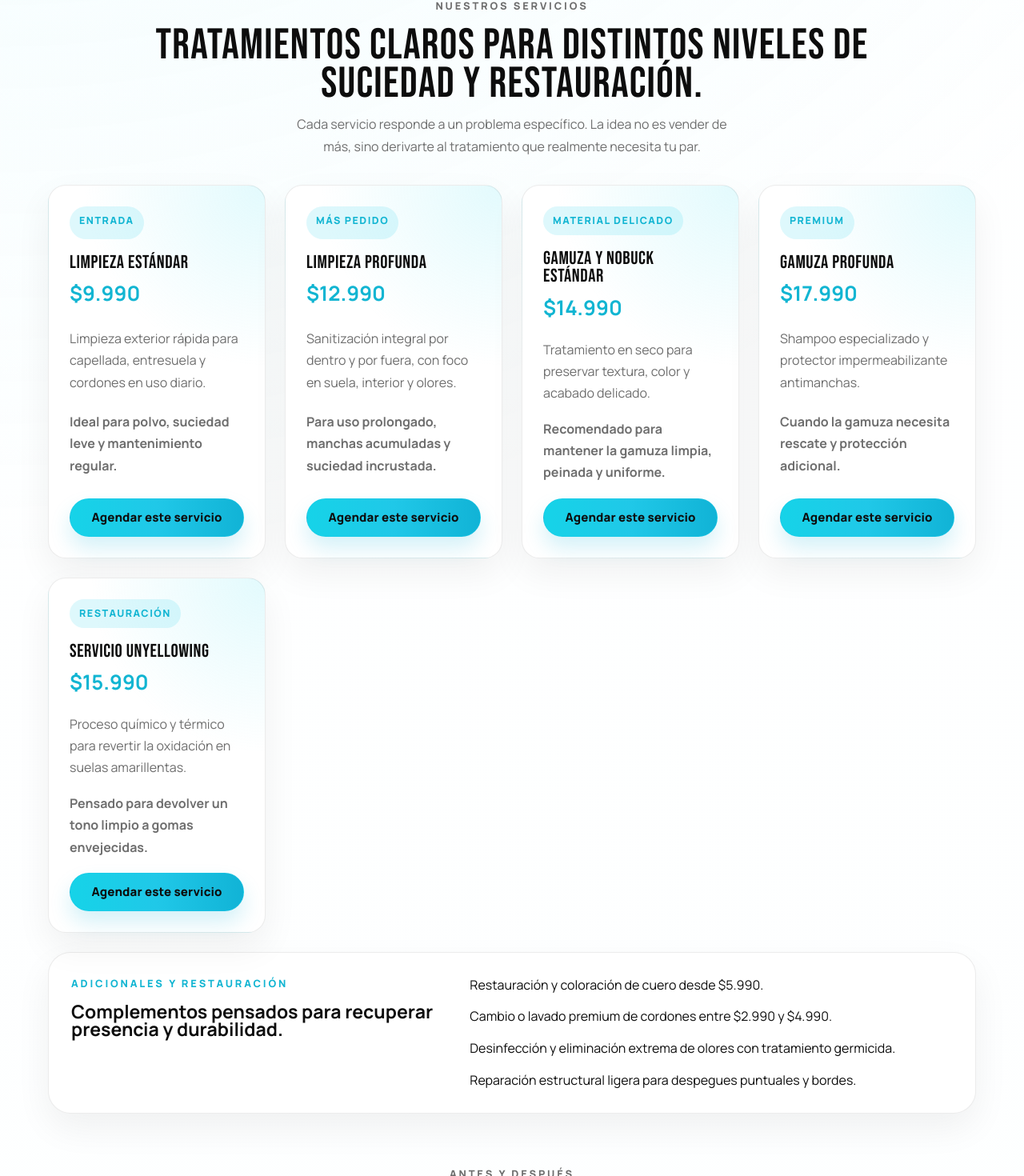
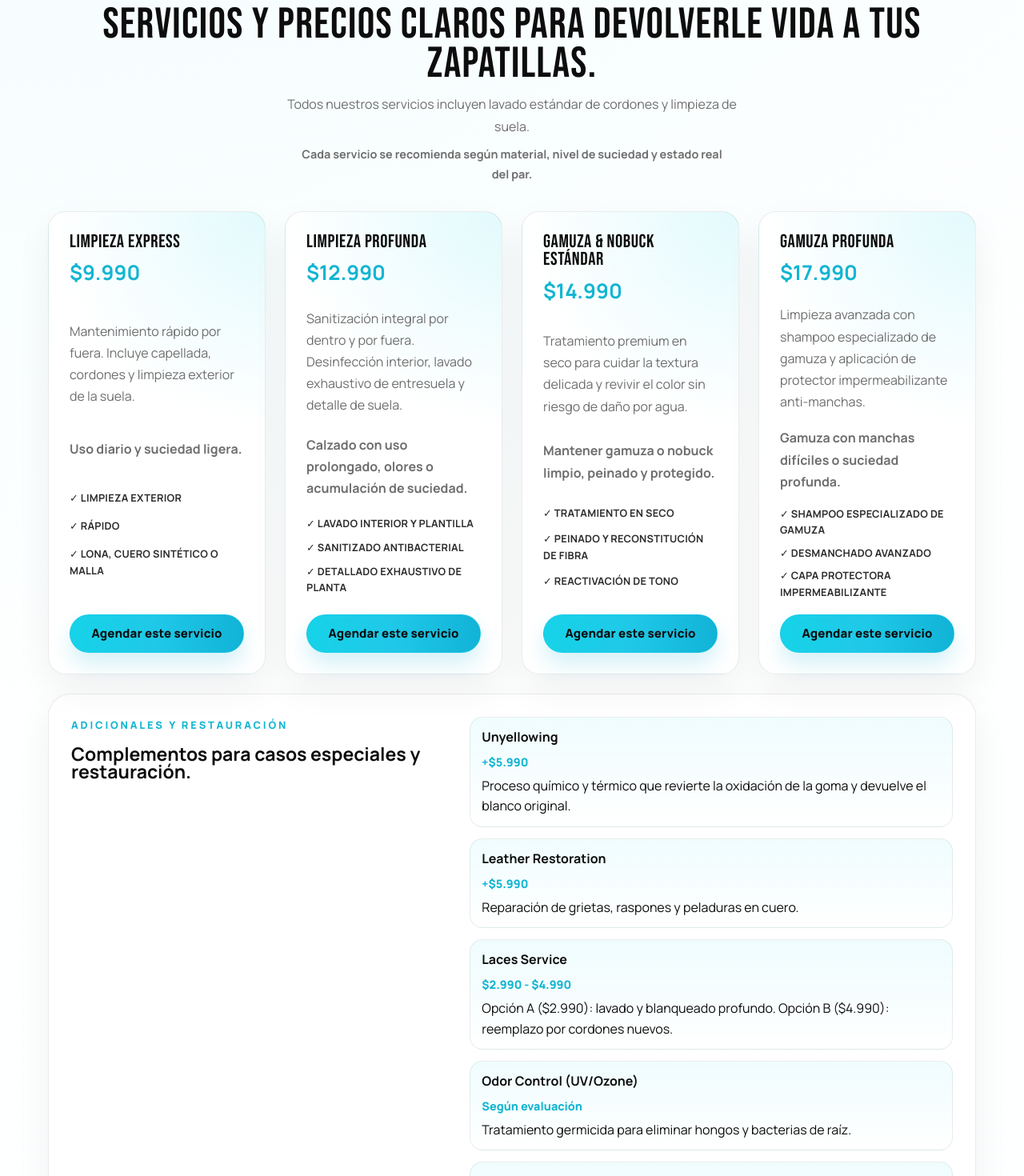
Before and after one commit to fpobletemu/sneakersspa, a React (Vite) app: page / in a window 1280 px wide. Shown: the part 1171-2641 px from the top of the page at 80% size. Built offline with nearby package versions, Linux system fonts and the light colour scheme; no server answers.

Commit message:
Refactor landing content, pricing, logistics and FAQ

```diff
--- a/src/App.css
+++ b/src/App.css
@@ -1,3 +1,7 @@
+html {
+  scroll-behavior: smooth;
+}
+
 .page-shell {
   position: relative;
   overflow-x: clip;
@@ -636,6 +640,28 @@
   font-weight: 700;
 }
 
+.service-includes {
+  display: grid;
+  gap: 8px;
+  margin: -2px 0 0;
+  padding: 0;
+  list-style: none;
+}
+
+.service-includes li {
+  color: var(--color-dark-gray);
+  font-size: 0.8rem;
+  font-weight: 700;
+  letter-spacing: 0.02em;
+}
+
+.service-global-note {
+  margin-top: 8px;
+  color: var(--color-dark-gray);
+  font-size: 0.9rem;
+  font-weight: 700;
+}
+
 .service-link {
   justify-content: center;
   justify-self: stretch;
@@ -679,6 +705,29 @@
   margin: 0;
   padding: 0;
   list-style: none;
+}
+
+.addon-item {
+  display: grid;
+  gap: 6px;
+  padding: 12px 14px;
+  border-radius: 16px;
+  border: 1px solid rgba(13, 13, 13, 0.08);
+  background: linear-gradient(180deg, rgba(126, 234, 246, 0.12), rgba(255, 255, 255, 1));
+}
+
+.addon-item strong {
+  color: var(--color-black);
+}
+
+.addon-item span {
+  color: var(--color-primary-dark);
+  font-weight: 800;
+  font-size: 0.9rem;
+}
+
+.addon-item p {
+  margin: 0;
 }
 
 .showcase-layout {
@@ -777,6 +826,22 @@
   padding-top: 84px;
 }
 
+.coverage-card.full-width {
+  grid-column: 1 / -1;
+}
+
+.coverage-list {
+  display: grid;
+  gap: 10px;
+  margin: 0;
+  padding: 0;
+  list-style: none;
+}
+
+.coverage-list li {
+  color: var(--color-gray);
+}
+
 .insight-panel,
 .conditions-panel,
 .coverage-card {
@@ -834,6 +899,20 @@
 
 .conditions-panel p {
   margin: 0;
+}
+
+.transparency-banner {
+  margin-top: 28px;
+}
+
+.transparency-banner p {
+  margin: 0;
+  padding: 22px 24px;
+  border-radius: 22px;
+  border: 1px solid rgba(13, 13, 13, 0.08);
+  background: linear-gradient(180deg, rgba(126, 234, 246, 0.16), rgba(255, 255, 255, 1));
+  color: var(--color-dark-gray);
+  line-height: 1.72;
 }
 
 .coverage-card.accent {
@@ -984,21 +1063,17 @@
   display: none;
   align-items: center;
   justify-content: center;
-  width: 52px;
-  height: 52px;
+  min-height: 44px;
+  padding: 0 14px;
   border-radius: 999px;
   background: #25d366;
   color: #ffffff;
   border: 1px solid rgba(255, 255, 255, 0.72);
   text-decoration: none;
+  font-size: 0.82rem;
+  font-weight: 800;
+  white-space: nowrap;
   box-shadow: 0 12px 26px rgba(37, 211, 102, 0.4);
-}
-
-.sticky-mobile-cta svg {
-  display: block;
-  width: 28px;
-  height: 28px;
-  fill: currentColor;
 }
 
 .sticky-mobile-cta:hover {
@@ -1290,12 +1365,8 @@
 
 @media (max-width: 430px) {
   .sticky-mobile-cta {
-    width: 48px;
-    height: 48px;
-  }
-
-  .sticky-mobile-cta svg {
-    width: 26px;
-    height: 26px;
+    min-height: 40px;
+    padding: 0 12px;
+    font-size: 0.76rem;
   }
 }
--- a/src/App.tsx
+++ b/src/App.tsx
@@ -8,57 +8,71 @@ import { initAnalytics, trackEvent, trackPageView } from './lib/analytics'
 
 const services = [
   {
-    id: 'limpieza-estandar',
-    name: 'Limpieza estándar',
+    id: 'limpieza-express',
+    name: 'Limpieza Express',
     price: '$9.990',
     description:
-      'Limpieza exterior rápida para capellada, entresuela y cordones en uso diario.',
-    bestFor: 'Ideal para polvo, suciedad leve y mantenimiento regular.',
-    badge: 'Entrada',
+      'Mantenimiento rápido por fuera. Incluye capellada, cordones y limpieza exterior de la suela.',
+    bestFor: 'Uso diario y suciedad ligera.',
+    badges: ['LIMPIEZA EXTERIOR', 'RÁPIDO', 'LONA, CUERO SINTÉTICO O MALLA'],
   },
   {
     id: 'limpieza-profunda',
-    name: 'Limpieza profunda',
+    name: 'Limpieza Profunda',
     price: '$12.990',
     description:
-      'Sanitización integral por dentro y por fuera, con foco en suela, interior y olores.',
-    bestFor: 'Para uso prolongado, manchas acumuladas y suciedad incrustada.',
-    badge: 'Más pedido',
+      'Sanitización integral por dentro y por fuera. Desinfección interior, lavado exhaustivo de entresuela y detalle de suela.',
+    bestFor: 'Calzado con uso prolongado, olores o acumulación de suciedad.',
+    badges: ['LAVADO INTERIOR Y PLANTILLA', 'SANITIZADO ANTIBACTERIAL', 'DETALLADO EXHAUSTIVO DE PLANTA'],
   },
   {
     id: 'gamuza-nobuck-estandar',
-    name: 'Gamuza y nobuck estándar',
+    name: 'Gamuza & Nobuck Estándar',
     price: '$14.990',
     description:
-      'Tratamiento en seco para preservar textura, color y acabado delicado.',
-    bestFor: 'Recomendado para mantener la gamuza limpia, peinada y uniforme.',
-    badge: 'Material delicado',
+      'Tratamiento premium en seco para cuidar la textura delicada y revivir el color sin riesgo de daño por agua.',
+    bestFor: 'Mantener gamuza o nobuck limpio, peinado y protegido.',
+    badges: ['TRATAMIENTO EN SECO', 'PEINADO Y RECONSTITUCIÓN DE FIBRA', 'REACTIVACIÓN DE TONO'],
   },
   {
     id: 'gamuza-profunda',
-    name: 'Gamuza profunda',
+    name: 'Gamuza Profunda',
     price: '$17.990',
     description:
-      'Shampoo especializado y protector impermeabilizante antimanchas.',
-    bestFor: 'Cuando la gamuza necesita rescate y protección adicional.',
-    badge: 'Premium',
-  },
-  {
-    id: 'unyellowing',
-    name: 'Servicio unyellowing',
-    price: '$15.990',
-    description:
-      'Proceso químico y térmico para revertir la oxidación en suelas amarillentas.',
-    bestFor: 'Pensado para devolver un tono limpio a gomas envejecidas.',
-    badge: 'Restauración',
+      'Limpieza avanzada con shampoo especializado de gamuza y aplicación de protector impermeabilizante anti-manchas.',
+    bestFor: 'Gamuza con manchas difíciles o suciedad profunda.',
+    badges: ['SHAMPOO ESPECIALIZADO DE GAMUZA', 'DESMANCHADO AVANZADO', 'CAPA PROTECTORA IMPERMEABILIZANTE'],
   },
 ] as const
 
 const addOns = [
-  'Restauración y coloración de cuero desde $5.990.',
-  'Cambio o lavado premium de cordones entre $2.990 y $4.990.',
-  'Desinfección y eliminación extrema de olores con tratamiento germicida.',
-  'Reparación estructural ligera para despegues puntuales y bordes.',
+  {
+    title: 'Unyellowing',
+    price: '+$5.990',
+    description:
+      'Proceso químico y térmico que revierte la oxidación de la goma y devuelve el blanco original.',
+  },
+  {
+    title: 'Leather Restoration',
+    price: '+$5.990',
+    description: 'Reparación de grietas, raspones y peladuras en cuero.',
+  },
+  {
+    title: 'Laces Service',
+    price: '$2.990 - $4.990',
+    description:
+      'Opción A ($2.990): lavado y blanqueado profundo. Opción B ($4.990): reemplazo por cordones nuevos.',
+  },
+  {
+    title: 'Odor Control (UV/Ozone)',
+    price: 'Según evaluación',
+    description: 'Tratamiento germicida para eliminar hongos y bacterias de raíz.',
+  },
+  {
+    title: 'Light Structural Repair',
+    price: 'Cotización según caso',
+    description: 'Pegado de suelas o despegues puntuales.',
+  },
 ] as const
 
 const processSteps = [
@@ -107,25 +121,36 @@ const faqs = [
   {
     id: 'faq-entrega',
     question: '¿Cuánto tiempo se demoran en entregar mis zapatillas?',
-    answer:
-      'El tiempo estimado es de 3 a 5 días hábiles, dependiendo del tratamiento y del nivel de suciedad o daño.',
-  },
-  {
-    id: 'faq-pagos',
-    question: '¿Qué métodos de pago aceptan?',
-    answer: 'Aceptamos transferencias bancarias directas y también pago en efectivo.',
+    answer: 'Entre 3 y 5 días hábiles. Incluye secado seguro y control de calidad antes de la entrega.',
   },
   {
     id: 'faq-retiro',
     question: '¿Cómo funciona el retiro y la entrega?',
     answer:
-      'Coordinamos puntos de encuentro desde Hospital Sotero del Río hasta Mirador por $2.000, y retiro gratuito en La Florida o Puente Alto, previa coordinación.',
+      'Coordinamos retiro local de forma directa. Para regiones, enviamos por Starken o Chilexpress en empaque e-commerce sellado.',
+  },
+  {
+    id: 'faq-servicios',
+    question: '¿Cuál es la diferencia entre limpieza express y profunda?',
+    answer:
+      'Express ($9.990) considera limpieza exterior. Profunda ($12.990) incluye interior, plantilla, sanitizado antibacterial y detallado de suela.',
+  },
+  {
+    id: 'faq-garantia',
+    question: '¿Tienen garantía?',
+    answer:
+      'Sí. Tienes 24 horas posteriores a la entrega para reportar cualquier detalle y lo corregimos sin costo.',
+  },
+  {
+    id: 'faq-pagos',
+    question: '¿Qué métodos de pago aceptan?',
+    answer: 'Transferencia bancaria directa.',
   },
   {
     id: 'faq-materiales',
-    question: '¿Trabajan cuero, gamuza y nobuck?',
+    question: '¿Reciben todas las marcas y materiales?',
     answer:
-      'Sí. Cada material requiere un tratamiento distinto, por eso evaluamos el par antes de definir el proceso adecuado.',
+      'Sí. Trabajamos cuero, lona, malla, sintéticos, gamuza y nobuck con protocolos según material.',
   },
 ] as const
 
@@ -193,6 +218,19 @@ const careGuide = [
   },
 ] as const
 
+const logistics = {
+  freePickup: [
+    'La Florida: lunes a domingo (coordinación previa), cerca de Metro Mirador.',
+    'Puente Alto: lunes a domingo (coordinación previa), cerca de Metro Sótero del Río.',
+  ],
+  metroFee: '$2.000 tarifa plana',
+  metroSegment: 'Plaza de Puente Alto a Mirador',
+  line4:
+    'Plaza de Puente Alto, Hospital Sótero del Río, Elisa Correa, Los Quillayes, San José de la Estrella, Trinidad, Rojas Magallanes y Vicente Valdés.',
+  line5: 'Bellavista de La Florida y Mirador.',
+  regionalShipping: 'Despachos a regiones vía Starken (pago en destino).',
+} as const
+
 const servicePromise = {
   title: 'Nuestra Promesa de Cuidado y Transparencia',
   details:
@@ -200,6 +238,9 @@ const servicePromise = {
   guarantee:
     'Tu tranquilidad es lo primero: siempre evaluamos el estado de tu calzado antes de comenzar y te avisaremos si existe algún riesgo. Además, cuentas con un plazo de 24 horas desde la entrega para reportar cualquier disconformidad con el servicio. Nos aseguraremos de que quedes 100% satisfecho con tus pares.',
 } as const
+
+const transparencyDisclaimer =
+  'Tratamos cada par con la máxima dedicación y un enfoque 100% personalizado. En calzados con uso intensivo o suciedad acumulada, nuestro servicio logrará una renovación profunda en higiene y estética. Al retirar las capas de suciedad, el material recupera su estado real y quedan a la vista los detalles propios del tiempo en superficies como cuero, gamuza, lona o goma. Para tu total tranquilidad, realizamos una evaluación inicial de tus pares antes de comenzar para confirmarte el resultado esperado.'
 
 const contactLinks = [
   {
@@ -280,7 +321,7 @@ const SocialIcon = ({ name }: { name: SocialIconName }) => {
 
   return (
     <svg viewBox="0 0 24 24" fill="none" aria-hidden="true">
-      <path d="M14.1 4.1V13.2C14.1 14.92 12.72 16.3 11 16.3C9.28 16.3 7.9 14.92 7.9 13.2C7.9 11.48 9.28 10.1 11 10.1C11.26 10.1 11.52 10.13 11.76 10.2V7.9C11.51 7.86 11.26 7.84 11 7.84C8.03 7.84 5.6 10.26 5.6 13.24C5.6 16.22 8.03 18.64 11 18.64C13.98 18.64 16.4 16.22 16.4 13.24V8.66C17.44 9.39 18.68 9.81 20 9.83V7.55C18.58 7.43 17.29 6.64 16.59 5.48C16.33 5.06 16.16 4.59 16.1 4.1H14.1Z" />
+      <path d="M15.2 3.6C15.3 4.5 15.75 5.34 16.45 5.95C17.15 6.57 18.05 6.9 18.98 6.87V9.1C17.87 9.11 16.8 8.8 15.87 8.22V13.17C15.87 15.68 13.83 17.72 11.32 17.72C8.81 17.72 6.77 15.68 6.77 13.17C6.77 10.66 8.81 8.62 11.32 8.62C11.52 8.62 11.72 8.63 11.92 8.67V10.93C11.73 10.86 11.52 10.83 11.32 10.83C10.03 10.83 8.98 11.88 8.98 13.17C8.98 14.46 10.03 15.51 11.32 15.51C12.62 15.51 13.66 14.46 13.66 13.17V3.6H15.2Z" />
     </svg>
   )
 }
@@ -431,26 +472,23 @@ function App() {
         <section className="hero-section section-frame">
           <div className="hero-copy">
             <p className="eyebrow">Limpieza, restauración y cuidado profesional</p>
-            <h1>
-              El cuidado que <span className="hero-highlight">tus sneakers</span> merecen.
-            </h1>
+            <h1>Devuélvele la vida a tus zapatillas favoritas.</h1>
             <p className="hero-text">
-              Devolvemos a tus zapatillas su mejor versión con limpieza profunda y
-              productos premium.
+              Limpieza, restauración y cuidado profesional para tu calzado en Chile.
             </p>
 
             <div className="hero-actions">
+              <a className="button button-primary" href="#servicios">
+                Ver Servicios y Precios
+              </a>
               <a
-                className="button button-primary"
+                className="button button-secondary"
                   href={buildWhatsAppLink('Hola Sneakers\' Spa, quiero cotizar limpieza o restauración para mis zapatillas.')}
                 target="_blank"
                 rel="noreferrer"
                 onClick={() => handleWhatsAppClick('hero')}
               >
-                Agenda tu servicio
-              </a>
-              <a className="button button-secondary" href="#servicios">
-                Ver servicios
+                📲 Agendar por WhatsApp
               </a>
             </div>
 
@@ -496,23 +534,29 @@ function App() {
         <section className="section-frame services-section" id="servicios">
           <div className="section-heading">
             <p className="eyebrow">Nuestros servicios</p>
-            <h2>Tratamientos claros para distintos niveles de suciedad y restauración.</h2>
+            <h2>Servicios y precios claros para devolverle vida a tus zapatillas.</h2>
             <p>
-              Cada servicio responde a un problema específico. La idea no es vender de más,
-              sino derivarte al tratamiento que realmente necesita tu par.
+              Todos nuestros servicios incluyen lavado estándar de cordones y limpieza de suela.
+            </p>
+            <p className="service-global-note">
+              Cada servicio se recomienda según material, nivel de suciedad y estado real del par.
             </p>
           </div>
 
           <div className="services-grid">
             {services.map((service) => (
               <article className="service-card" key={service.id}>
-                <span className="service-badge">{service.badge}</span>
                 <div className="service-header">
                   <h3>{service.name}</h3>
                   <strong>{service.price}</strong>
                 </div>
                 <p>{service.description}</p>
                 <p className="service-best-for">{service.bestFor}</p>
+                <ul className="service-includes" aria-label={`Incluye ${service.name}`}>
+                  {service.badges.map((badge) => (
+                    <li key={badge}>✓ {badge}</li>
+                  ))}
+                </ul>
                 <a
                   className="button service-link"
                   href={buildWhatsAppLink(buildServiceInquiryMessage(service.name))}
@@ -532,11 +576,15 @@ function App() {
           <div className="addon-panel">
             <div>
               <p className="eyebrow">Adicionales y restauración</p>
-                <h3>Complementos pensados para recuperar presencia y durabilidad.</h3>
+                <h3>Complementos para casos especiales y restauración.</h3>
             </div>
             <ul>
               {addOns.map((item) => (
-                <li key={item}>{item}</li>
+                <li key={item.title} className="addon-item">
+                  <strong>{item.title}</strong>
+                  <span>{item.price}</span>
+                  <p>{item.description}</p>
+                </li>
               ))}
             </ul>
           </div>
@@ -649,28 +697,31 @@ function App() {
 
         <section className="section-frame coverage-section">
           <div className="coverage-card">
-            <p className="eyebrow">Cobertura y retiro</p>
-            <h2>La logística también tiene que ser clara.</h2>
-            <p>
-              El retiro se puede coordinar en cualquier estación de Metro entre Plaza de
-              Puente Alto, Línea 4, y Mirador, Línea 5, por $2.000. También contamos con
-              retiro gratuito en La Florida y Puente Alto, previa coordinación.
-            </p>
+            <p className="eyebrow">Retiro gratuito</p>
+            <h2>Puntos de retiro sin costo en comunas clave.</h2>
+            <ul className="coverage-list">
+              {logistics.freePickup.map((point) => (
+                <li key={point}>📍 {point}</li>
+              ))}
+            </ul>
           </div>
-          <div className="coverage-card accent">
-            <p className="eyebrow">Materiales y límites</p>
-            <h2>Tratamos cada par según el material, el desgaste y la posibilidad real de mejora.</h2>
-            <p>
-              No todos los daños revierten igual. Por eso la evaluación por WhatsApp, antes de
-              confirmar el trabajo, es parte central del proceso.
-            </p>
+          <div className="coverage-card">
+            <p className="eyebrow">Entrega en Metro</p>
+            <h2>{logistics.metroFee} en el tramo {logistics.metroSegment}.</h2>
+            <p><strong>L4:</strong> {logistics.line4}</p>
+            <p><strong>L5:</strong> {logistics.line5}</p>
+          </div>
+          <div className="coverage-card accent full-width">
+            <p className="eyebrow">Envíos a regiones</p>
+            <h2>También trabajamos fuera de Santiago.</h2>
+            <p>{logistics.regionalShipping}</p>
           </div>
         </section>
 
         <section className="section-frame conditions-section" aria-labelledby="conditions-title">
           <div className="section-heading narrow">
             <p className="eyebrow">Condiciones del servicio</p>
-            <h2 id="conditions-title">Cuidado profesional con claridad y acompañamiento.</h2>
+            <h2 id="conditions-title">Cuidado profesional con transparencia y respaldo real.</h2>
           </div>
 
           <div className="conditions-panel">
@@ -678,6 +729,10 @@ function App() {
             <p>{servicePromise.details}</p>
             <p>{servicePromise.guarantee}</p>
           </div>
+        </section>
+
+        <section className="transparency-banner section-frame" aria-label="Promesa de transparencia">
+          <p>{transparencyDisclaimer}</p>
         </section>
 
         <section className="section-frame faq-section" id="faq">
@@ -791,9 +846,7 @@ function App() {
         aria-label="Agendar por WhatsApp"
         onClick={() => handleWhatsAppClick('sticky-mobile')}
       >
-        <svg viewBox="0 0 24 24" aria-hidden="true">
-          <path d="M19.05 4.94C17.19 3.08 14.72 2.06 12.08 2.06C6.62 2.06 2.18 6.5 2.18 11.96C2.18 13.71 2.64 15.42 3.5 16.94L2 22L7.19 20.63C8.64 21.42 10.27 21.84 11.98 21.84H11.99C17.45 21.84 21.89 17.4 21.89 11.94C21.9 9.3 20.9 6.81 19.05 4.94ZM11.99 20.17H11.98C10.5 20.17 9.06 19.78 7.8 19.05L7.51 18.88L4.43 19.69L5.25 16.69L5.06 16.38C4.25 15.09 3.82 13.59 3.83 12C3.83 7.46 7.53 3.77 12.08 3.77C14.27 3.77 16.33 4.62 17.87 6.16C19.4 7.7 20.25 9.75 20.25 11.94C20.24 16.48 16.54 20.17 11.99 20.17ZM16.51 13.99C16.26 13.86 15.03 13.26 14.81 13.18C14.58 13.1 14.42 13.05 14.25 13.3C14.08 13.55 13.59 14.15 13.44 14.32C13.3 14.49 13.15 14.51 12.89 14.38C12.64 14.25 11.81 13.98 10.82 13.1C10.04 12.4 9.51 11.54 9.36 11.29C9.22 11.04 9.34 10.91 9.47 10.79C9.58 10.68 9.72 10.5 9.84 10.36C9.96 10.22 10.01 10.11 10.09 9.94C10.17 9.77 10.13 9.62 10.07 9.5C10.01 9.37 9.51 8.15 9.3 7.64C9.1 7.15 8.89 7.22 8.74 7.21L8.32 7.2C8.15 7.2 7.89 7.26 7.66 7.51C7.44 7.76 6.8 8.36 6.8 9.58C6.8 10.8 7.69 11.97 7.82 12.13C7.94 12.3 9.56 14.8 12.04 15.87C12.63 16.13 13.1 16.28 13.47 16.4C14.06 16.58 14.59 16.56 15.01 16.5C15.48 16.43 16.45 15.9 16.65 15.35C16.85 14.8 16.85 14.34 16.78 14.23C16.7 14.11 16.56 14.06 16.51 13.99Z" />
-        </svg>
+        📲 Agendar por WhatsApp
       </a>
     </div>
   )
```
Also changed, not shown: 1 other file (tests, documents, lock files or other folders).
